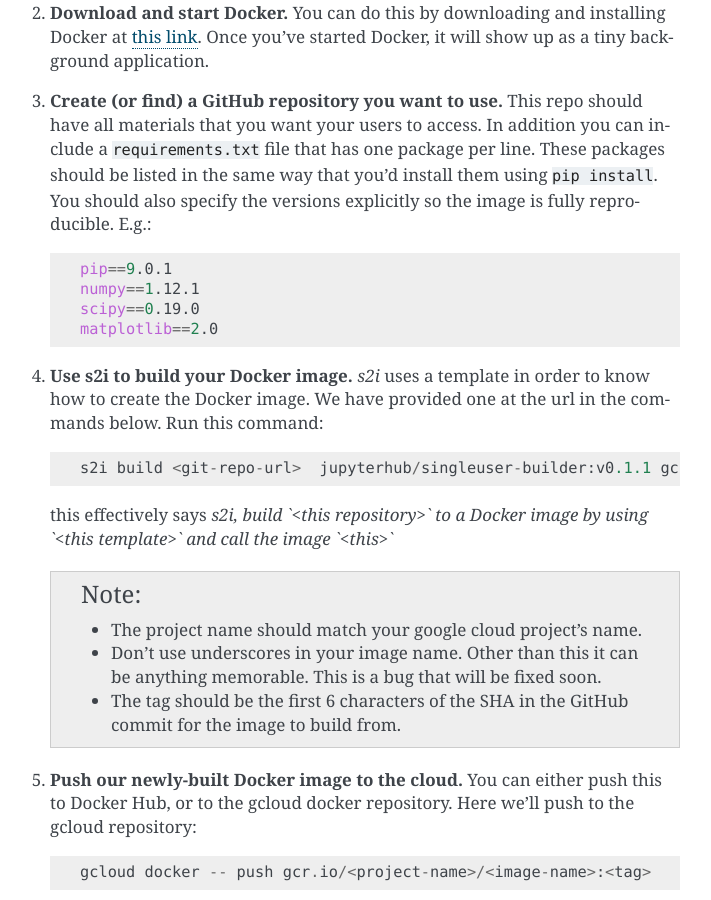
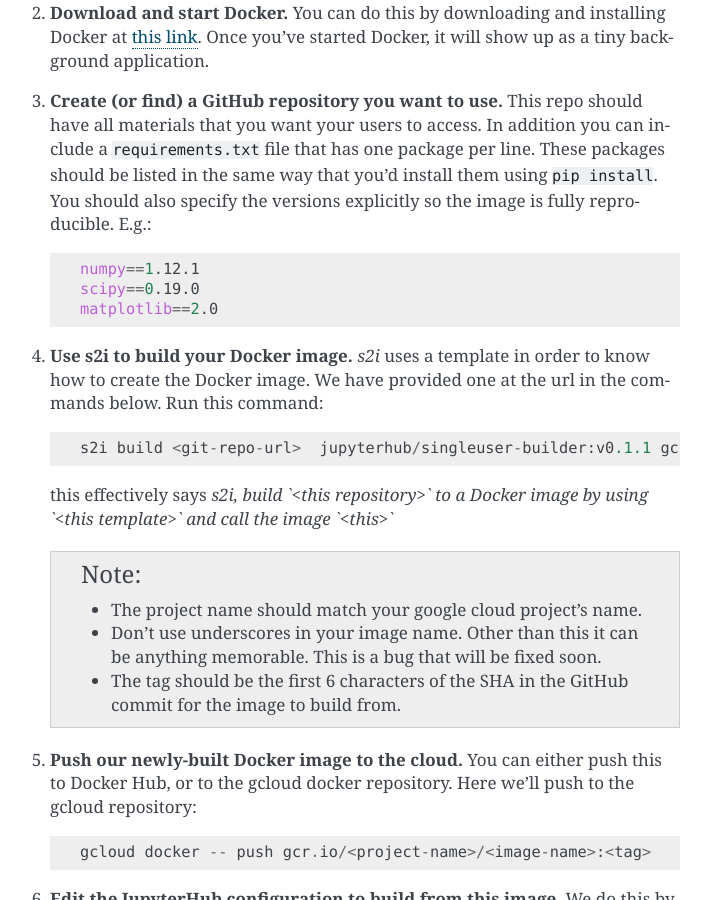
Before and after one commit to jupyterhub/zero-to-jupyterhub-k8s, a Sphinx documentation site: the page built from doc/source/extending-jupyterhub.rst, in a window 1280 px wide and 900 px high, scrolled down 1753 px. Shown: the whole window, without its empty margins (400-1111 px from the left). Built offline with Sphinx 7.4.7, drawn with Linux system fonts in a browser that asks for light colours.

Commit message:
Remove version of pip from requirements.txt example
It should be managed by the s2i builder image directly instead

```diff
--- a/doc/source/extending-jupyterhub.rst
+++ b/doc/source/extending-jupyterhub.rst
@@ -81,7 +81,6 @@ configure JupyterHub to build off of this image.
 
    .. code-block:: bash
 
-          pip==9.0.1
           numpy==1.12.1
           scipy==0.19.0
           matplotlib==2.0
```
